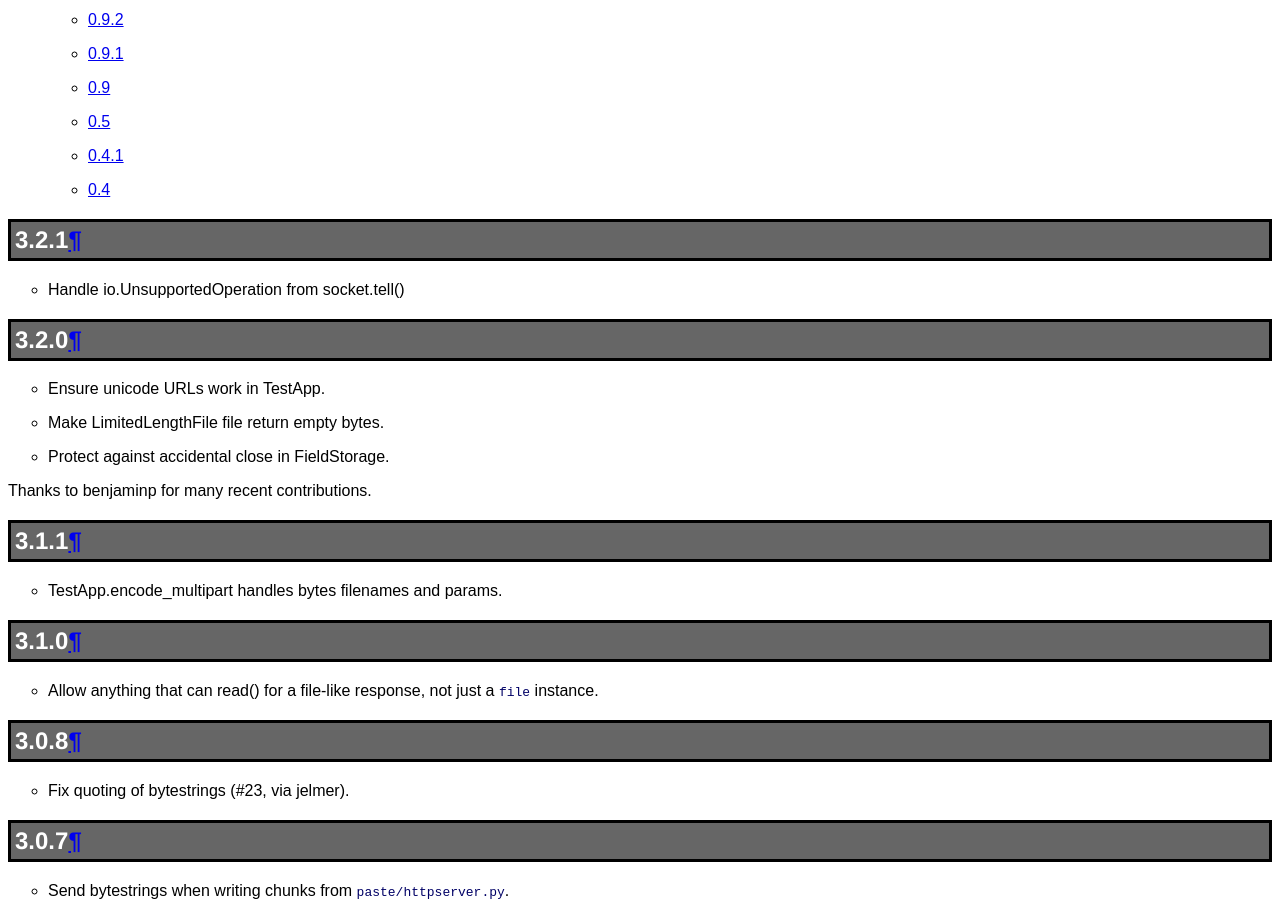
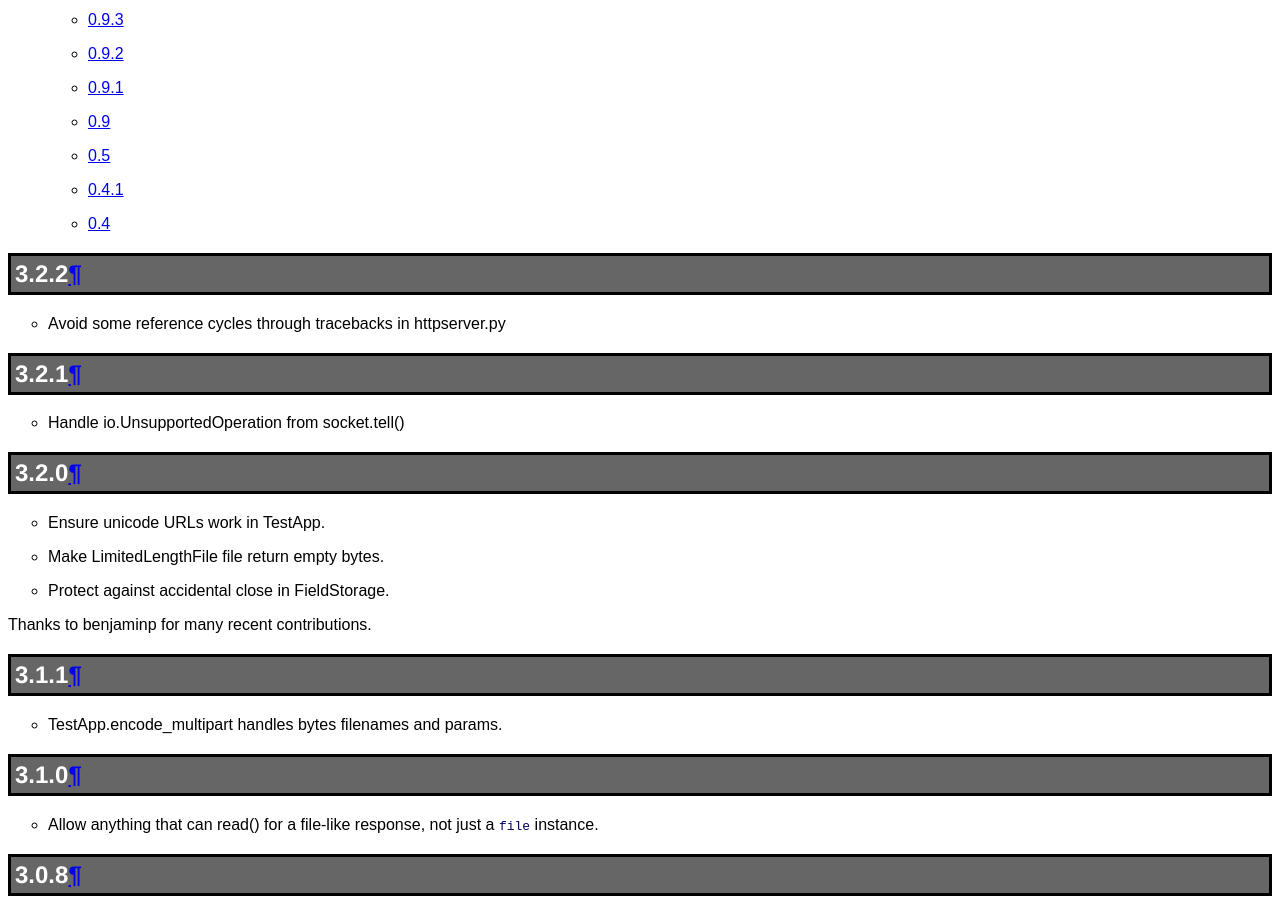
Before and after one commit to pasteorg/paste, a Sphinx documentation site: the page built from docs/news.txt, in a window 1280 px wide and 900 px high, scrolled down 1737 px. Built offline with Sphinx 7.4.7, drawn with Linux system fonts in a browser that asks for light colours.

Commit message:
release 3.2.2
* Avoid some reference cycles through tracebacks in httpserver.py

```diff
--- a/docs/news.txt
+++ b/docs/news.txt
@@ -2,6 +2,11 @@
 ====
 
 .. contents::
+
+3.2.2
+-----
+
+* Avoid some reference cycles through tracebacks in httpserver.py
 
 3.2.1
 -----
--- a/setup.py
+++ b/setup.py
@@ -12,7 +12,7 @@
 # - git push
 # - python setup.py sdist bdist_wheel upload --sign
 
-__version__ = '3.2.1'
+__version__ = '3.2.2'
 
 from setuptools import setup, find_packages
 import sys, os
```
